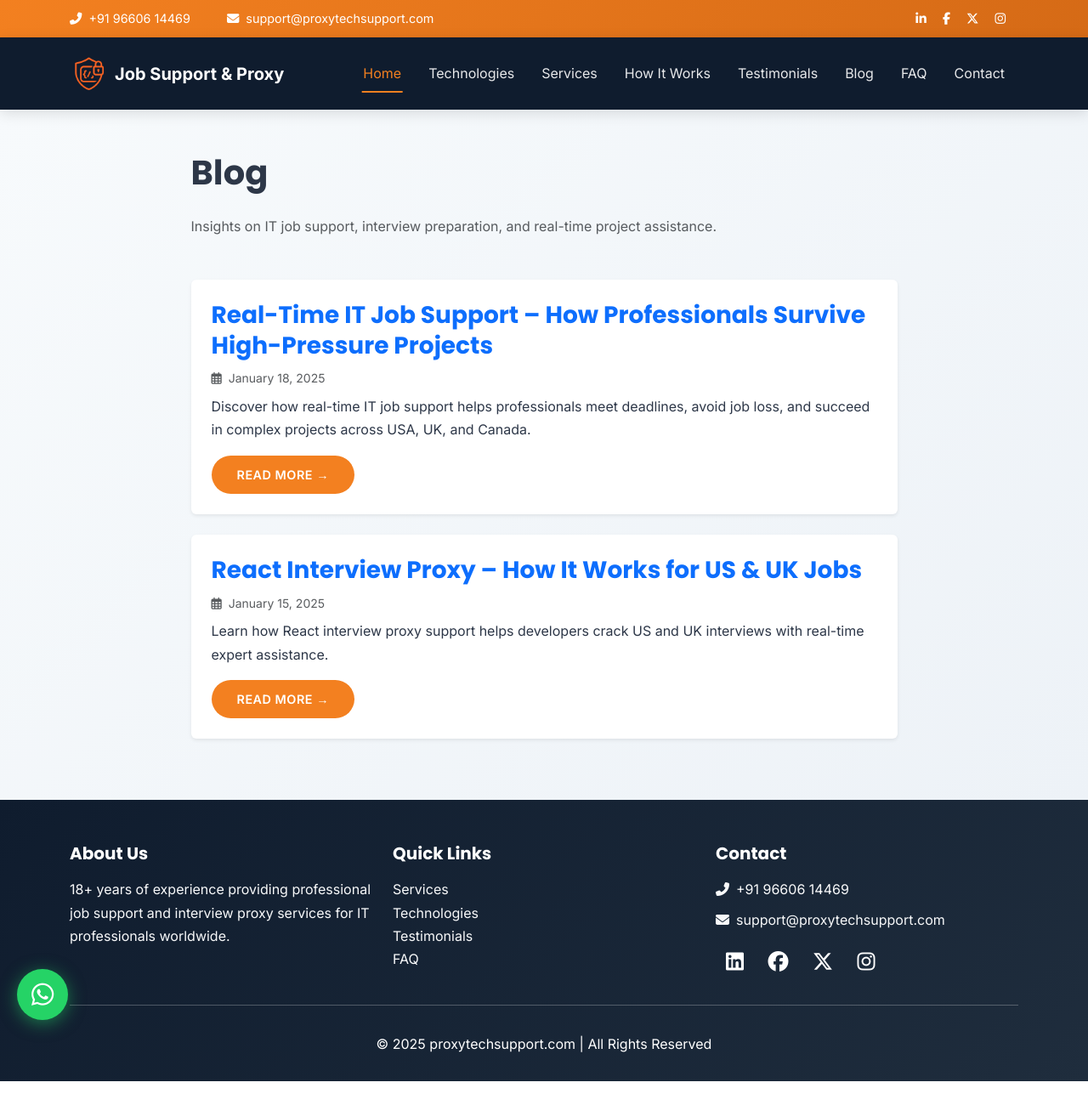
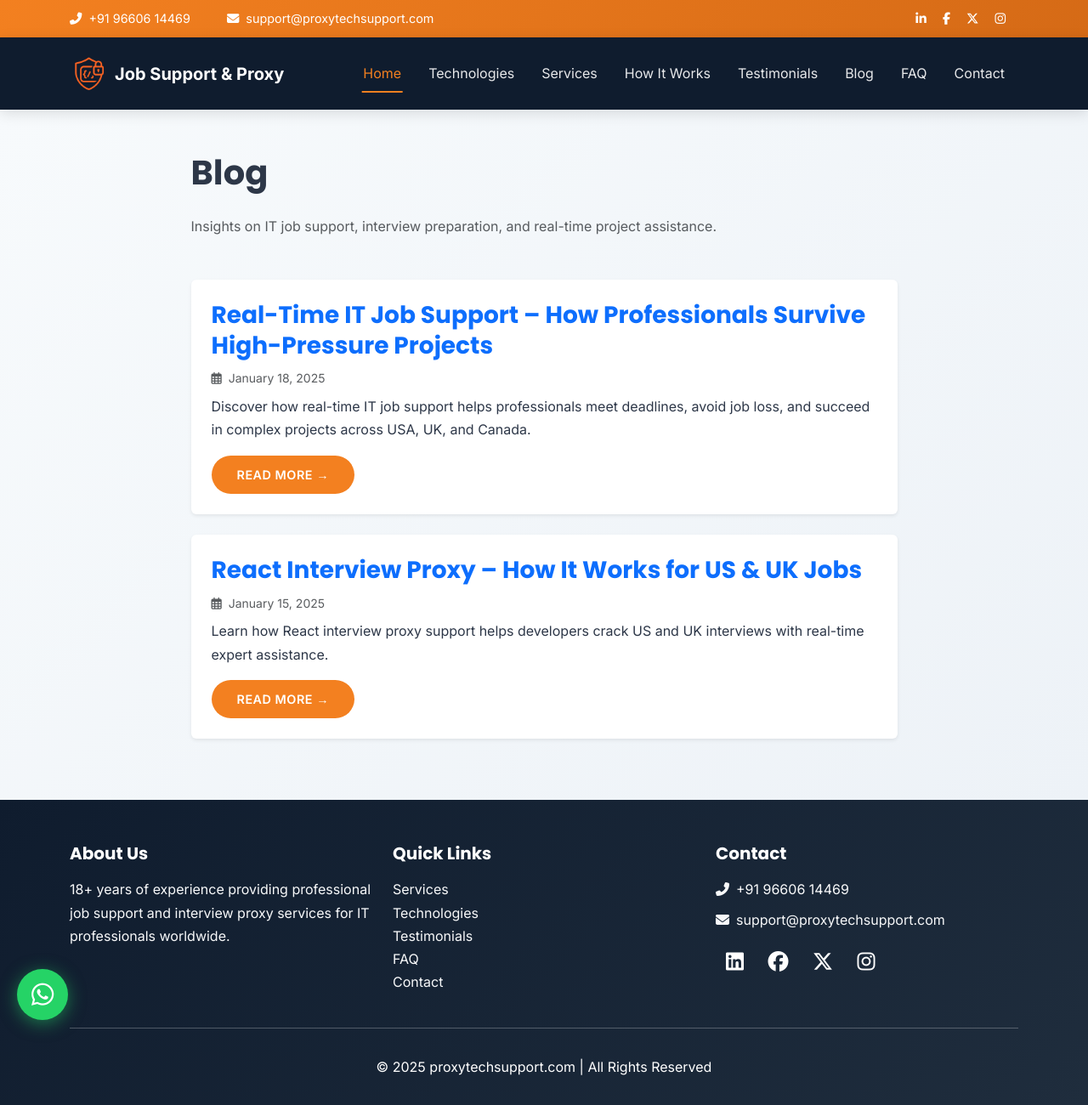
Before and after one commit to techdeepcode/proxytechsupport, a Jekyll site: the page built from blog/index.html, in a window 1280 px wide and 1300 px high. Shown: the whole window at 85% size. Built offline with Jekyll 4.4.1, drawn with Linux system fonts in a browser that asks for light colours.

Commit message:
fix updates

```diff
--- a/_layouts/blog-index.html
+++ b/_layouts/blog-index.html
@@ -964,28 +964,28 @@
       <div class="collapse navbar-collapse justify-content-end" id="navbarNav">
         <ul class="navbar-nav">
           <li class="nav-item">
-            <a class="nav-link active" href="#home">Home</a>
+            <a class="nav-link active" href="/#home">Home</a>
           </li>
           <li class="nav-item">
-            <a class="nav-link" href="#tech">Technologies</a>
+            <a class="nav-link" href="/#tech">Technologies</a>
           </li>
           <li class="nav-item">
-            <a class="nav-link" href="#services">Services</a>
+            <a class="nav-link" href="/#services">Services</a>
           </li>
           <li class="nav-item">
-            <a class="nav-link" href="#how-it-works">How It Works</a>
+            <a class="nav-link" href="/#how-it-works">How It Works</a>
           </li>
           <li class="nav-item">
-            <a class="nav-link" href="#testimonials">Testimonials</a>
+            <a class="nav-link" href="/#testimonials">Testimonials</a>
           </li>
           <li class="nav-item">
             <a class="nav-link" href="/blog/">Blog</a>
           </li>
           <li class="nav-item">
-            <a class="nav-link" href="#faq">FAQ</a>
+            <a class="nav-link" href="/#faq">FAQ</a>
           </li>
           <li class="nav-item">
-            <a class="nav-link" href="#contact">Contact</a>
+            <a class="nav-link" href="/#contact">Contact</a>
           </li>
         </ul>
       </div>
@@ -1041,10 +1041,11 @@
         <div class="col-md-4 mb-4 mb-md-0">
           <h5 class="fw-bold mb-3">Quick Links</h5>
           <ul class="list-unstyled">
-            <li><a href="#services" class="text-light text-decoration-none">Services</a></li>
-            <li><a href="#tech" class="text-light text-decoration-none">Technologies</a></li>
-            <li><a href="#testimonials" class="text-light text-decoration-none">Testimonials</a></li>
-            <li><a href="#faq" class="text-light text-decoration-none">FAQ</a></li>
+            <li><a href="/#services" class="text-light text-decoration-none">Services</a></li>
+            <li><a href="/#tech" class="text-light text-decoration-none">Technologies</a></li>
+            <li><a href="/#testimonials" class="text-light text-decoration-none">Testimonials</a></li>
+            <li><a href="/#faq" class="text-light text-decoration-none">FAQ</a></li>
+            <li><a href="/#contact" class="text-light text-decoration-none">Contact</a></li>
           </ul>
         </div>
         <div class="col-md-4">
```
Also changed, not shown: _layouts/blog.html (+12 -11 lines).
